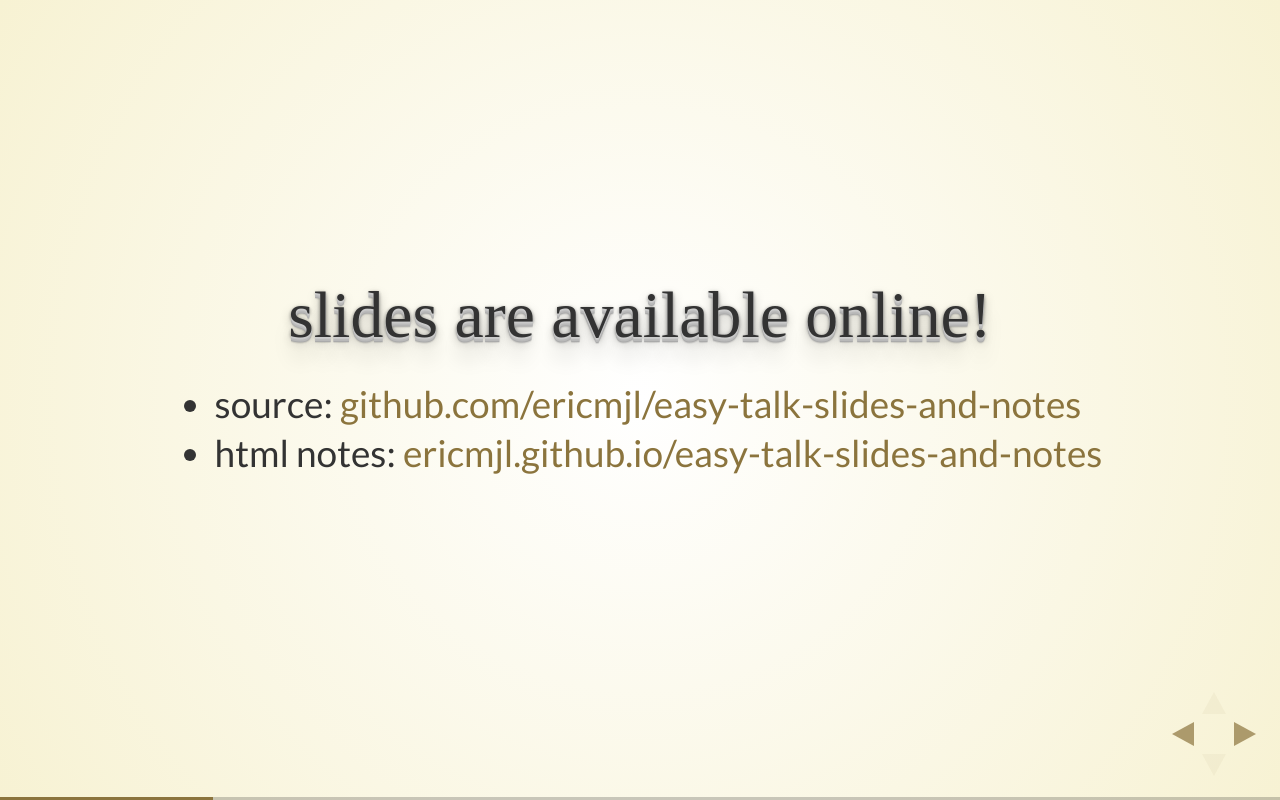
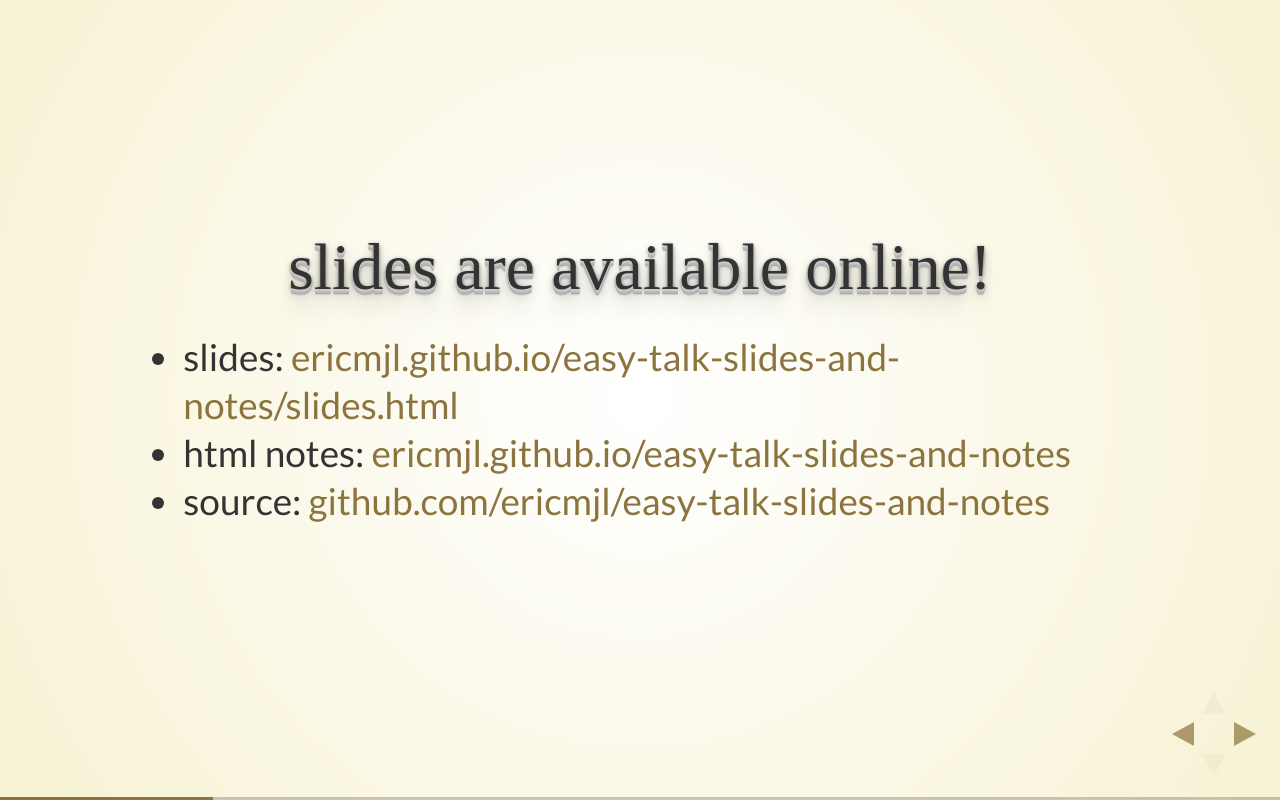
Before and after one commit to ericmjl/easy-talk-slides-and-notes, a plain HTML site: page slides.html in a window 1280 px wide. Both pictures are taken after a click on the button 1251 px from the left and 734 px from the top of the page. Drawn offline with Linux system fonts and the light colour scheme.

Commit message:
added slides url

```diff
--- a/slides.html
+++ b/slides.html
@@ -32,8 +32,9 @@
                 <section id="slides-are-available-online" class="slide level1">
                 <h1>slides are available online!</h1>
                 <ul>
+                <li>slides: <a href="https://ericmjl.github.io/easy-talk-slides-and-notes/slides.html">ericmjl.github.io/easy-talk-slides-and-notes/slides.html</a></li>
+                <li>html notes: <a href="https://ericmjl.github.io/easy-talk-slides-and-notes">ericmjl.github.io/easy-talk-slides-and-notes</a></li>
                 <li>source: <a href="https://github.com/ericmjl/easy-talk-slides-and-notes">github.com/ericmjl/easy-talk-slides-and-notes</a></li>
-                <li>html notes: <a href="https://ericmjl.github.io/easy-talk-slides-and-notes">ericmjl.github.io/easy-talk-slides-and-notes</a></li>
                 </ul>
                 </section>
                 <section id="tools-required" class="slide level1">
```
Also changed, not shown: index.html (+2 -1 lines), 1 other file.
